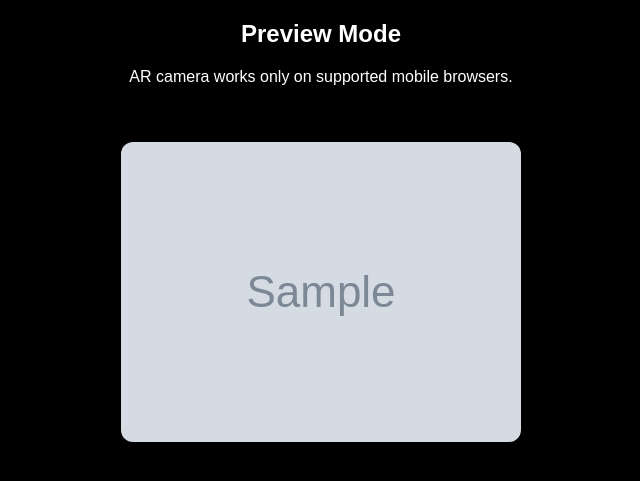
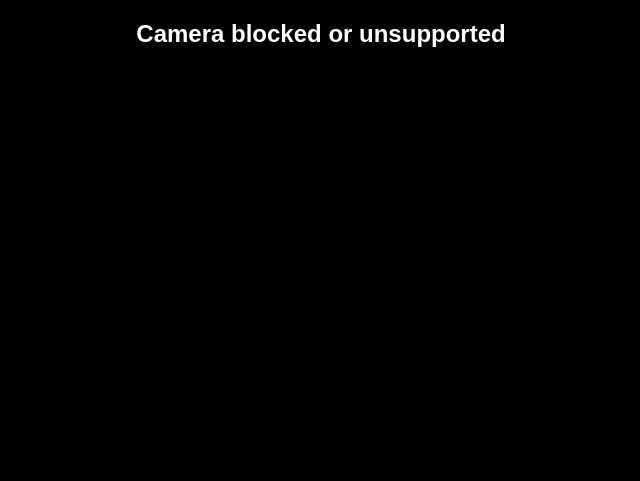
Before and after one commit to ChintakrindiVenkatMohanSai/webxr2, a Flask app: template templates/image_ar_pro.html in a window 1280 px wide. Shown: the top 481 px of the page, without its empty margins (319-959 px from the left). Run offline with Flask 3, Linux system fonts and the light colour scheme; the template is opened without the code that fills it: most values are stand-ins (such as "Sample title", 1, 10 or a date in 2020); grey boxes marked "Sample" are stand-in pictures.

```diff
--- a/templates/image_ar_pro.html
+++ b/templates/image_ar_pro.html
@@ -3,7 +3,8 @@
 <head>
 <meta charset="utf-8">
 <meta name="viewport" content="width=device-width, initial-scale=1">
-<title>Image AR</title>
+
+<title>Image AR Camera</title>
 
 <style>
 body{
@@ -14,29 +15,45 @@ text-align:center;
 font-family:Arial;
 }
 
+video{
+width:100%;
+height:100vh;
+object-fit:cover;
+}
+
 img{
-max-width:90%;
-margin-top:40px;
-border-radius:12px;
+position:absolute;
+bottom:50px;
+left:50%;
+transform:translateX(-50%);
+width:250px;
+z-index:10;
 }
 </style>
 
 <script>
-function isMobile(){
-return /Android|iPhone|iPad|iPod/i.test(navigator.userAgent);
+async function startCamera(){
+try{
+const stream = await navigator.mediaDevices.getUserMedia({
+video:{ facingMode:"environment" }
+});
+
+let video=document.createElement("video");
+video.srcObject=stream;
+video.autoplay=true;
+document.body.appendChild(video);
+
+// overlay uploaded image
+let overlay=document.createElement("img");
+overlay.src="/uploads/{{img}}";
+document.body.appendChild(overlay);
+
+}catch(e){
+document.body.innerHTML="<h2>Camera blocked or unsupported</h2>";
+}
 }
 
-window.onload=function(){
-
-// Desktop fallback
-if(!isMobile()){
-document.body.innerHTML =
-"<h2>Preview Mode</h2>" +
-"<p>AR camera works only on supported mobile browsers.</p>" +
-"<img src='/uploads/{{img}}'>";
-}
-
-};
+window.onload=startCamera;
 </script>
 
 </head>
```
